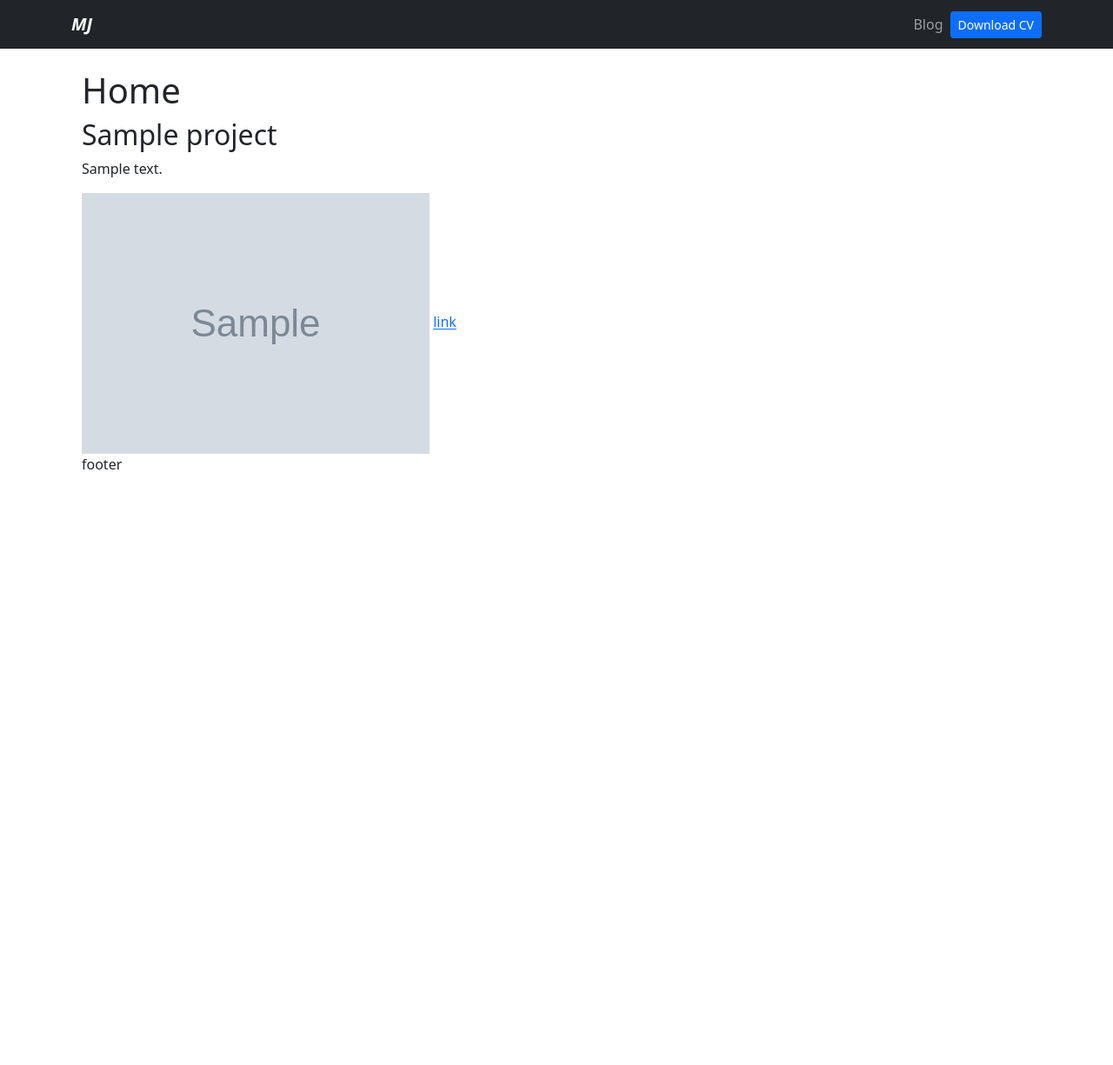
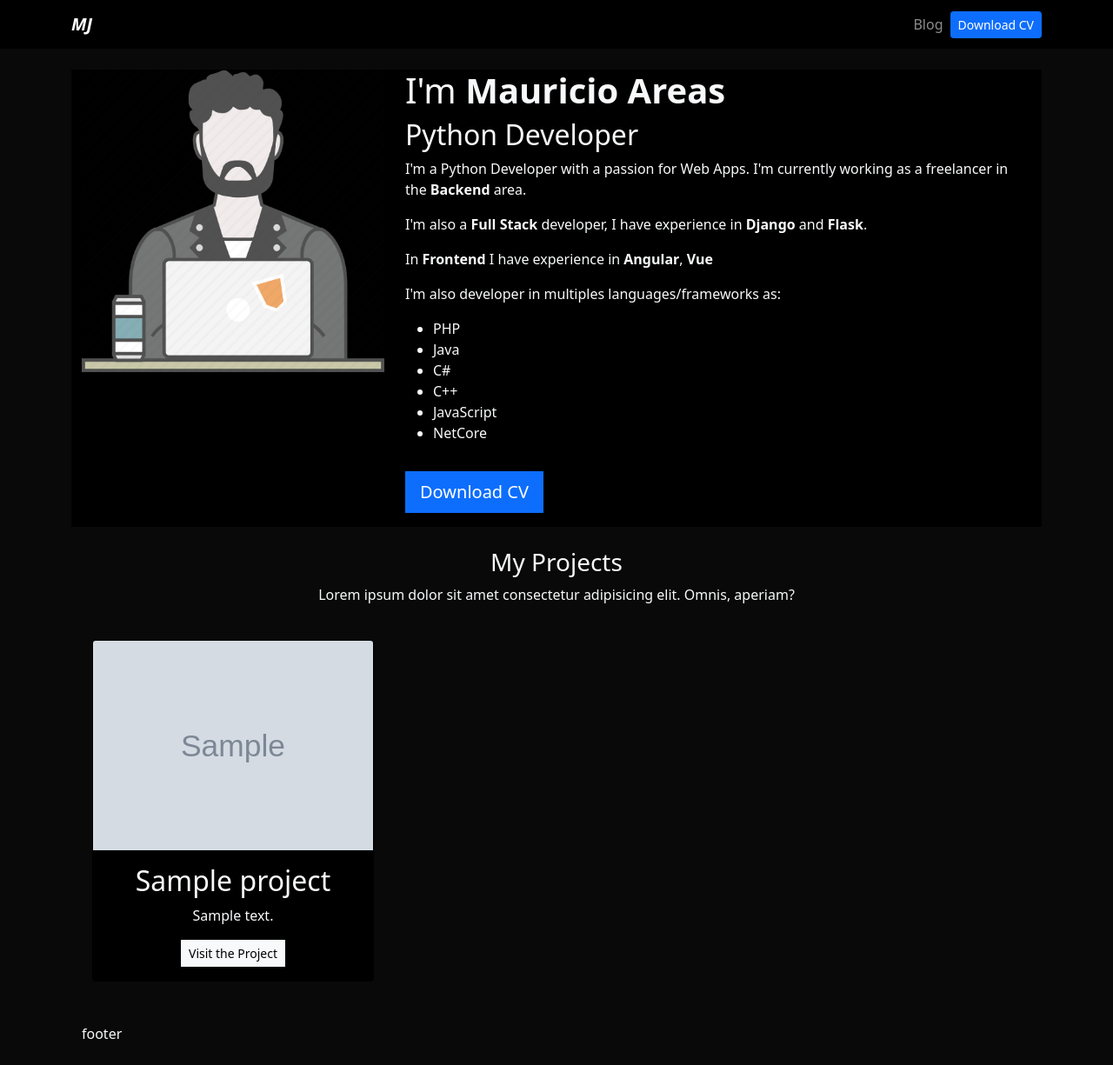
Before and after one commit to mareasperez/django-portfolio, a Django app: template apps/portfolio/templates/home.html in a window 1280 px wide. Shown: the whole page at 87% size. Before the commit the page ends 540 px from the top, so only its background shows below. Run offline with Django 3.2, Linux system fonts and the light colour scheme; the template is opened without the code that fills it: most values are stand-ins (such as "Sample title", 1, 10 or a date in 2020); grey boxes marked "Sample" are stand-in pictures.

Commit message:
feat: --portfolio

```diff
--- /dev/null
+++ b/apps/portfolio/static/main.css
@@ -0,0 +1,11 @@
+body {
+    background: #090909;
+}
+
+.bg-black {
+    background: #000;
+}
+.card-project:hover{
+    box-shadow: 0px 0px 10px #000;
+    cursor: pointer;
+}
--- a/apps/portfolio/templates/home.html
+++ b/apps/portfolio/templates/home.html
@@ -1,14 +1,62 @@
-{% extends 'layout.html' %}
-{% block content %}
-    <h1>Home</h1>
-    {% for project in projects %}
-        <h2>
-            {{ project.title }}
-        </h2>
-        <p> {{ project.description }}</p>
-        <img src="{{ project.image.url }}" alt="{{ project.title }}" srcset="">
+{% extends 'layout.html' %} {% block content %} {% load static %}
+<header class="row bg-black">
+  <div class="col-md-4">
+    <img height="auto" width="auto" class="img-fluid" src="{% static 'portfolio/profile.png' %}" alt="profile" />
+  </div>
+  <div class="col-md-8 my-auto" >
+    <h1>I'm <strong>Mauricio Areas</strong></h1>
+    <h2>Python Developer</h2>
+    <p>
+      I'm a Python Developer with a passion for Web Apps. I'm currently working
+      as a freelancer in the <strong>Backend</strong> area.
+    </p>
+    <p>
+      I'm also a <strong>Full Stack</strong> developer, I have experience in
+      <strong>Django</strong> and <strong>Flask</strong>.
+    </p>
+    <p>
+      In <strong>Frontend</strong> I have experience in
+      <strong>Angular</strong>, <strong>Vue</strong>
+    </p>
+    <p>I'm also developer in multiples languages/frameworks as:</p>
+    <ul>
+      <li>PHP</li>
+      <li>Java</li>
+      <li>C#</li>
+      <li>C++</li>
+      <li>JavaScript</li>
+      <li>NetCore</li>
+    </ul>
+    <a
+      class="btn btn-primary btn-lg rounded-0 my-3"
+      href="{% static 'portfolio/cv.pdf' %}"
+      target="_blank"
+      >Download CV</a
+    >
+  </div>
+</header>
+<div class="row my-4 text-center">
+
+  <h3>My Projects</h3>
+  <p>Lorem ipsum dolor sit amet consectetur adipisicing elit. Omnis, aperiam?</p>
+
+  {% for project in projects %}
+  <div class="col-md-4 p-4">
+    <div class="card bg-black card-project">
+      <img src="{{project.image.url }}" class="card-img-top" alt="{{ project.title }}" />
+
+      <div class="card-body">
+
+        <h2>{{ project.title }}</h2>
+        <p>{{ project.description }}</p>
+
         {% if project.url %}
-            <a href="{{ project.url }}">link</a>
+        <a href="{{project.url}}" class="btn btn-light rounded-0 btn-sm" target="__blank" rel="noreferrer">Visit the
+          Project</a>
         {% endif %}
-    {% endfor %}
+      </div>
+    </div>
+  </div>
+  {% endfor %}
+</div>
 {% endblock %}
--- a/apps/portfolio/templates/layout.html
+++ b/apps/portfolio/templates/layout.html
@@ -1,3 +1,4 @@
+{% load static %}
 <!DOCTYPE html>
 <html lang="en">
 <head>
@@ -5,8 +6,9 @@
     <title>Django Portfolio</title>
     <link href="https://cdn.jsdelivr.net/npm/bootstrap@5.1.3/dist/css/bootstrap.min.css" rel="stylesheet"
           integrity="sha384-1BmE4kWBq78iYhFldvKuhfTAU6auU8tT94WrHftjDbrCEXSU1oBoqyl2QvZ6jIW3" crossorigin="anonymous">
+    <link rel="stylesheet" href="{% static "main.css" %}">
 </head>
-<body>
+<body class="text-light">
 {% include 'partials/navbar.html' %}
 <div class="container p-4">
 {% block content %}
--- a/apps/portfolio/templates/partials/navbar.html
+++ b/apps/portfolio/templates/partials/navbar.html
@@ -1,4 +1,5 @@
-<nav class="navbar navbar-expand-lg navbar-dark bg-dark">
+{% load static %}
+<nav class="navbar navbar-expand-lg navbar-dark bg-black">
     <div class="container">
         <a class="navbar-brand fw-bold fst-italic" href="/">MJ</a>
         <button class="navbar-toggler" type="button" data-bs-toggle="collapse" data-bs-target="#navbarNav"
@@ -11,7 +12,7 @@
                     <a class="nav-link" href="{% url 'blog:posts' %}">Blog</a>
                 </li>
                 <li class="nav-item d-flex align-items-center">
-                    <a class="btn btn-primary btn-sm">Download CV</a>
+                    <a class="btn btn-primary btn-sm" href="{% static 'portfolio/cv.pdf' %}" target="_blank">Download CV</a>
                 </li>
             </ul>
         </div>
```
Also changed, not shown: apps/portfolio/static/portfolio/profile.png (added), 1 other file.
